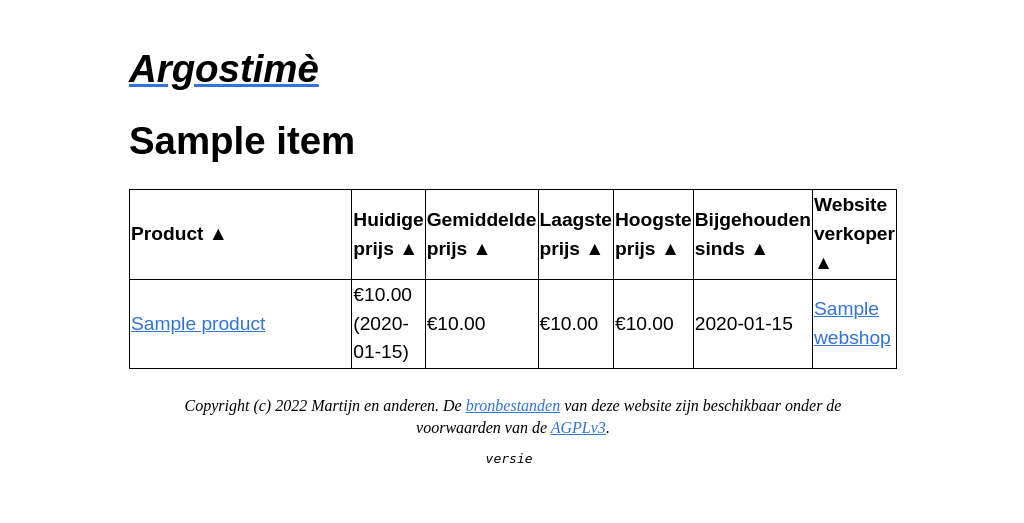
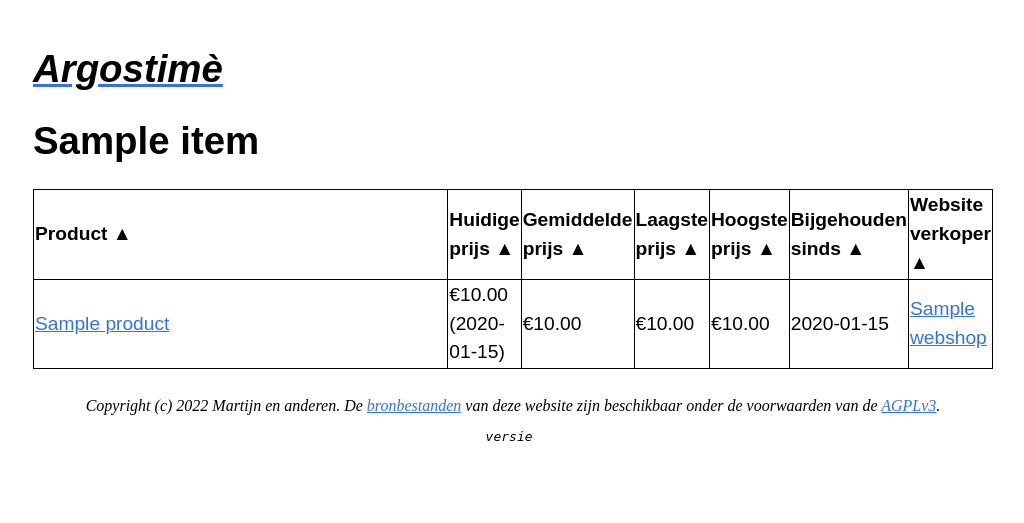
Before and after one commit to m-rtijn/argostime, a Python web app: template argostime/templates/shop.html.jinja in a window 1280 px wide. Shown: the top 523 px of the page, without its empty margins (127-1151 px from the left). Run offline with Jinja, Linux system fonts and the light colour scheme; the template is opened without the code that fills it: most values are stand-ins (such as "Sample title", 1, 10 or a date in 2020).

Commit message:
Make tables a bit more legible, wider pages

```diff
--- a/argostime/static/stylesheet.css
+++ b/argostime/static/stylesheet.css
@@ -3,7 +3,7 @@ body {
     font: 1.2em/1.62 sans-serif;
     margin: auto;
     padding: 20px;
-    max-width: 40em;
+    max-width: 50em;
     text-align: left;
     background-color: #fff;
     word-wrap: break-word;
@@ -51,6 +51,10 @@ table, td, tr, th {
     border-collapse: collapse;
 }
 
+tr:nth-child(even) {
+    background-color: #f2f2f2;
+}
+
 td {
     text-align: left;
 }
```
